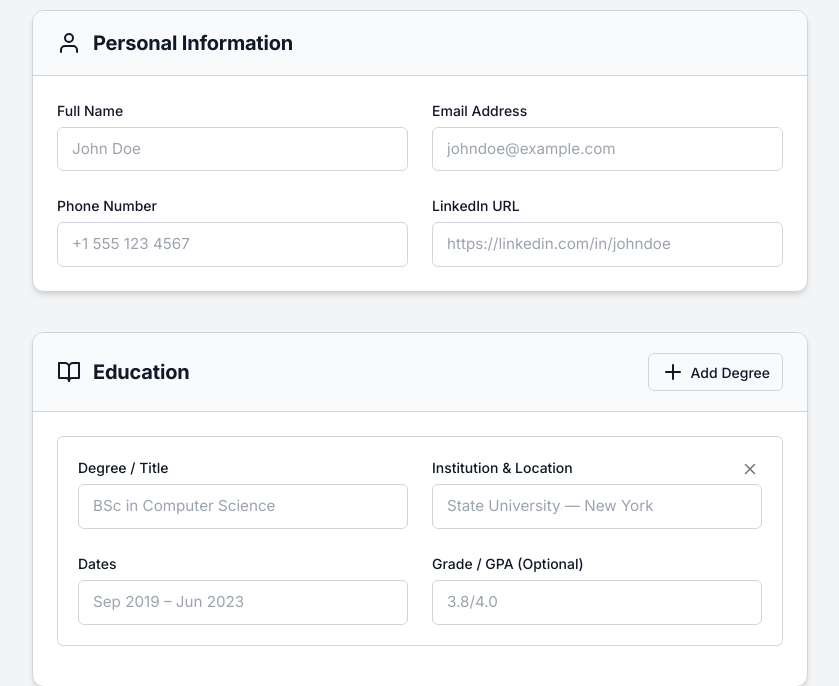
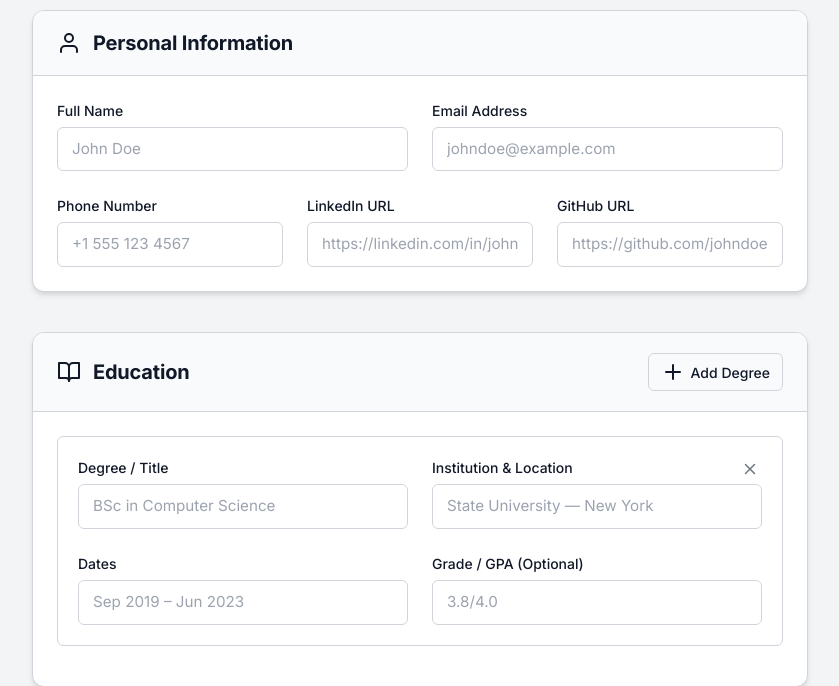
Before and after one commit to Alexargyros00/CVCreator, a Flask app: page / in a window 1280 px wide. Shown: the part 193-879 px from the top of the page, without its empty margins (220-1059 px from the left). Run offline with Flask 3, Linux system fonts and the light colour scheme.

Commit message:
feat:Added GitHub input

```diff
--- a/app.py
+++ b/app.py
@@ -19,6 +19,7 @@ def download_pdf():
         'phone': request.form.get('phone', ''),
         'email': request.form.get('email', ''),
         'linkedin': request.form.get('linkedin', ''),
+        'github': request.form.get('github', ''),
         'skills': request.form.get('skills', ''),
     }
 
--- a/templates/cv_template.html
+++ b/templates/cv_template.html
@@ -199,6 +199,7 @@
             <input type="hidden" name="phone" value="{{ phone }}">
             <input type="hidden" name="email" value="{{ email }}">
             <input type="hidden" name="linkedin" value="{{ linkedin }}">
+            <input type="hidden" name="github" value="{{ github }}">
             <input type="hidden" name="skills" value="{{ skills }}">
 
             {% for edu in education %}
@@ -237,6 +238,10 @@
                 {% if linkedin and (phone or email) %}<span class="sep">|</span>{% endif %}
                 {% if linkedin %}
                 <a href="{{ linkedin }}" target="_blank" rel="noreferrer">LinkedIn</a>
+                {% endif %}
+                {% if github and (phone or email or linkedin) %}<span class="sep">|</span>{% endif %}
+                {% if github %}
+                <a href="{{ github }}" target="_blank" rel="noreferrer">GitHub</a>
                 {% endif %}
             </p>
         </header>
--- a/templates/form.html
+++ b/templates/form.html
@@ -269,14 +269,19 @@
                             <input type="email" class="form-control-glass" name="email" required
                                 placeholder="johndoe@example.com">
                         </div>
-                        <div class="col-md-6">
+                        <div class="col-md-4">
                             <label class="form-label-custom">Phone Number</label>
                             <input type="text" class="form-control-glass" name="phone" placeholder="+1 555 123 4567">
                         </div>
-                        <div class="col-md-6">
+                        <div class="col-md-4">
                             <label class="form-label-custom">LinkedIn URL</label>
                             <input type="url" class="form-control-glass" name="linkedin"
                                 placeholder="https://linkedin.com/in/johndoe">
+                        </div>
+                        <div class="col-md-4">
+                            <label class="form-label-custom">GitHub URL</label>
+                            <input type="url" class="form-control-glass" name="github"
+                                placeholder="https://github.com/johndoe">
                         </div>
                     </div>
                 </div>
```
